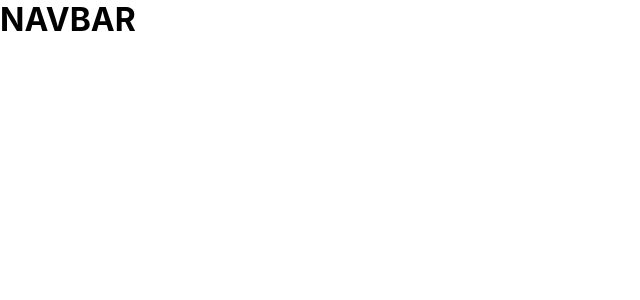
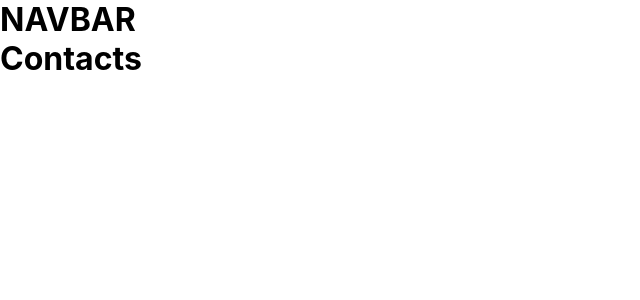
Before and after one commit to 99Atharva/Web-choice, a React (Create React App) app: page / in a window 1280 px wide. Shown: the top 300 px of the page, without its empty margins (0-640 px from the left). Built offline with nearby package versions, Linux system fonts and the light colour scheme.

Commit message:
changing nav

```diff
--- a/src/Navigation.js
+++ b/src/Navigation.js
@@ -4,6 +4,7 @@ function Navigation() {
     return (
         <div>
             <h1>NAVBAR</h1>
+            <h1>Contacts</h1>
         </div>
     )
 }
```
Also changed, not shown: 1 other file (tests, documents, lock files or other folders).
